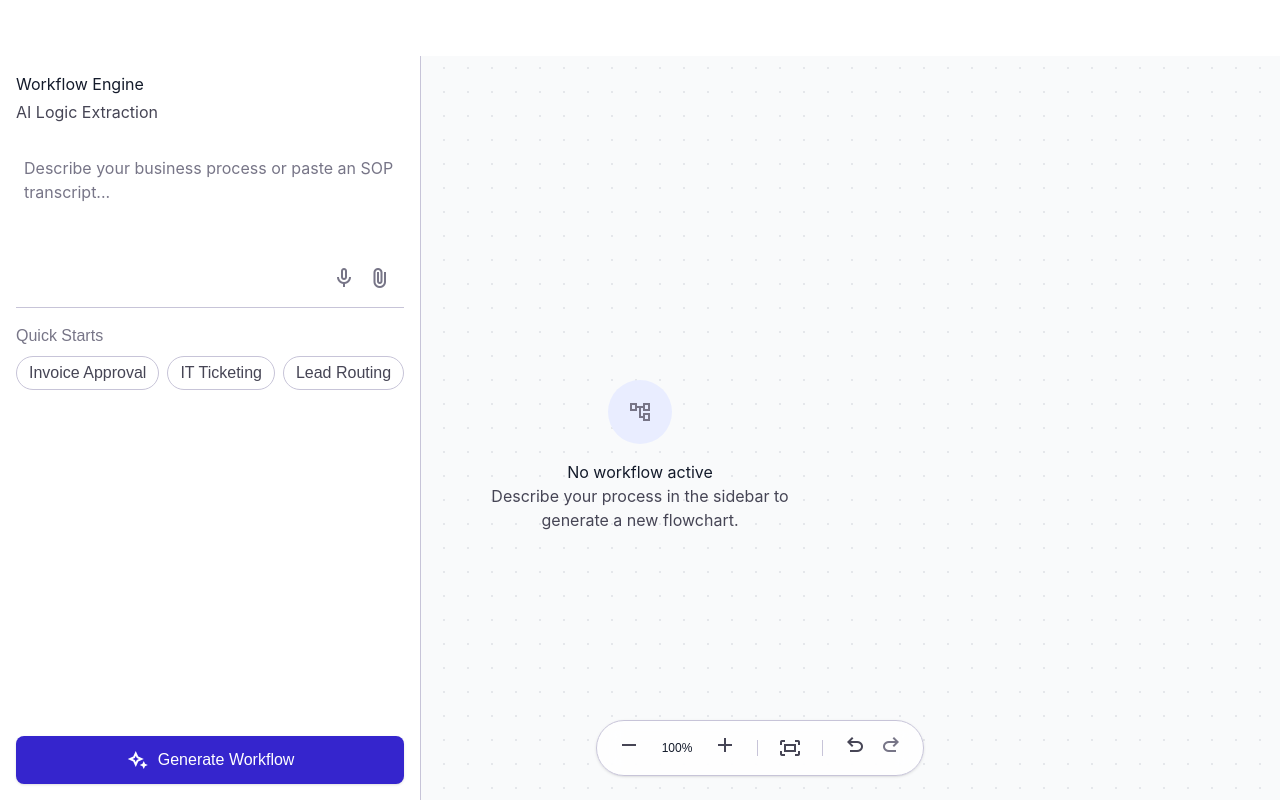
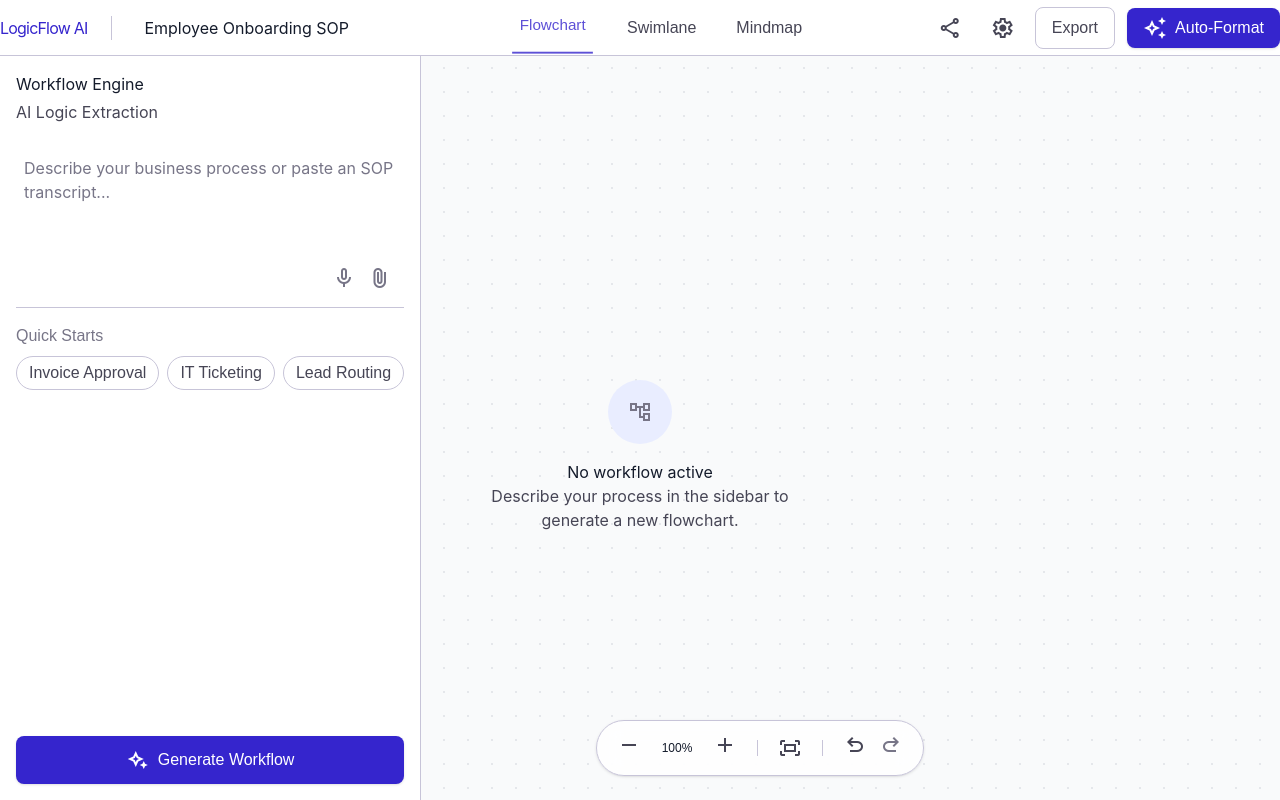
Before and after one commit to kalafrog/logicflow, a React (Vite) app in the folder frontend/: page /flowchart in a window 1280 px wide. Built offline with nearby package versions, Linux system fonts and the light colour scheme.

Commit message:
Update FlowchartTab.jsx

```diff
--- a/frontend/src/pages/FlowchartTab.jsx
+++ b/frontend/src/pages/FlowchartTab.jsx
@@ -1,5 +1,111 @@
+import React, { useState, useEffect, useRef } from 'react';
+import mermaid from 'mermaid';
+
 function FlowchartTab() {
+  const [prompt, setPrompt] = useState('');
+  const [loading, setLoading] = useState(false);
+  const [mermaidCode, setMermaidCode] = useState('');
+  const [error, setError] = useState('');
+  const flowchartRef = useRef(null);
+
+  // Initialize mermaid
+  useEffect(() => {
+    mermaid.initialize({ startOnLoad: false, theme: 'default', securityLevel: 'loose' });
+  }, []);
+
+  // Re-render mermaid diagram whenever the code updates
+  useEffect(() => {
+    const renderDiagram = async () => {
+      if (mermaidCode && flowchartRef.current) {
+        try {
+          flowchartRef.current.innerHTML = '';
+          const id = 'mermaid-' + Math.random().toString(36).substring(2, 9);
+          const { svg } = await mermaid.render(id, mermaidCode);
+          flowchartRef.current.innerHTML = svg;
+        } catch (e) {
+          console.error("Mermaid rendering error:", e);
+          setError("Failed to render diagram visualization.");
+        }
+      }
+    };
+    renderDiagram();
+  }, [mermaidCode]);
+
+  const handleGenerate = async () => {
+    if (!prompt.trim()) return;
+
+    setLoading(true);
+    setError('');
+
+    try {
+      const response = await fetch('https://logicflow-ompw.onrender.com/api/generate', {
+        method: 'POST',
+        headers: {
+          'Content-Type': 'application/json',
+        },
+        body: JSON.stringify({ prompt }),
+      });
+
+      const data = await response.json();
+
+      if (!response.ok) {
+        throw new Error(data.error || 'Failed to generate workflow');
+      }
+
+      setMermaidCode(data.mermaidCode);
+    } catch (err) {
+      console.error(err);
+      setError(err.message || 'Something went wrong');
+    } finally {
+      setLoading(false);
+    }
+  };
+
+  const handleQuickStart = (text) => {
+    setPrompt(text);
+  };
+
   return (
+    <>
+      <header className="bg-surface-container-lowest dark:bg-surface-dim border-b border-outline-variant dark:border-outline flex justify-between items-center h-14 px-gutter w-full fixed top-0 z-50">
+        <div className="flex items-center gap-4">
+          <div className="font-display text-headline-md text-primary dark:text-inverse-primary tracking-tighter shrink-0">
+            LogicFlow AI
+          </div>
+          <div className="h-6 w-px bg-outline-variant mx-2"></div>
+          <div className="flex items-center gap-2 group cursor-pointer hover:bg-surface-container-low px-2 py-1 rounded transition-colors">
+            <span className="font-headline-md text-headline-md text-on-surface">Employee Onboarding SOP</span>
+            <span className="material-symbols-outlined text-[16px] text-outline opacity-0 group-hover:opacity-100 transition-opacity">edit</span>
+          </div>
+        </div>
+        <nav className="hidden md:flex items-center gap-6 h-full">
+          <button className="h-full text-primary dark:text-primary-fixed border-b-2 border-primary dark:border-primary-fixed pb-1 font-label-caps text-label-caps px-2 opacity-80 scale-95 transition-all">
+            Flowchart
+          </button>
+          <button className="h-full text-on-surface-variant dark:text-surface-variant hover:text-primary dark:hover:text-primary-fixed transition-colors font-label-caps text-label-caps px-2">
+            Swimlane
+          </button>
+          <button className="h-full text-on-surface-variant dark:text-surface-variant hover:text-primary dark:hover:text-primary-fixed transition-colors font-label-caps text-label-caps px-2">
+            Mindmap
+          </button>
+        </nav>
+        <div className="flex items-center gap-3">
+          <button className="text-on-surface-variant hover:bg-surface-variant p-2 rounded-full transition-colors flex items-center justify-center">
+            <span className="material-symbols-outlined text-[20px]">share</span>
+          </button>
+          <button className="text-on-surface-variant hover:bg-surface-variant p-2 rounded-full transition-colors flex items-center justify-center">
+            <span className="material-symbols-outlined text-[20px]">settings</span>
+          </button>
+          <button className="font-label-caps text-label-caps text-on-surface-variant hover:bg-surface-variant px-4 py-2 rounded-lg transition-colors border border-outline-variant">
+            Export
+          </button>
+          <button className="font-label-caps text-label-caps bg-primary text-on-primary hover:bg-primary-container px-4 py-2 rounded-lg transition-colors shadow-sm flex items-center gap-2">
+            <span className="material-symbols-outlined text-[18px]">auto_awesome</span>
+            Auto-Format
+          </button>
+        </div>
+      </header>
+
       <div className="flex flex-1 pt-14 h-screen">
         <aside className="bg-surface-container-lowest dark:bg-surface-dim border-r border-outline-variant dark:border-outline fixed left-0 top-14 h-[calc(100vh-3.5rem)] w-sidebar-width flex flex-col p-4 z-40">
           <div className="mb-6">
@@ -9,6 +115,8 @@ function FlowchartTab() {
           <div className="mb-6 flex-1 flex flex-col gap-4">
             <div className="relative group h-40">
               <textarea
+                value={prompt}
+                onChange={(e) => setPrompt(e.target.value)}
                 className="w-full h-full resize-none border-b border-outline-variant focus:border-primary focus:border-b-2 bg-transparent p-2 font-body-md text-body-md text-on-surface placeholder:text-outline transition-all outline-none"
                 placeholder="Describe your business process or paste an SOP transcript..."
               ></textarea>
@@ -24,20 +132,33 @@ function FlowchartTab() {
             <div>
               <h3 className="font-label-caps text-label-caps text-outline mb-2">Quick Starts</h3>
               <div className="flex flex-wrap gap-2">
-              <span className="px-3 py-1 rounded-full border border-outline-variant font-mono-sm text-mono-sm text-on-surface-variant cursor-pointer hover:bg-surface-variant transition-colors">Invoice Approval</span>
-              <span className="px-3 py-1 rounded-full border border-outline-variant font-mono-sm text-mono-sm text-on-surface-variant cursor-pointer hover:bg-surface-variant transition-colors">IT Ticketing</span>
-              <span className="px-3 py-1 rounded-full border border-outline-variant font-mono-sm text-mono-sm text-on-surface-variant cursor-pointer hover:bg-surface-variant transition-colors">Lead Routing</span>
+                <span onClick={() => handleQuickStart("Invoice Approval Process")} className="px-3 py-1 rounded-full border border-outline-variant font-mono-sm text-mono-sm text-on-surface-variant cursor-pointer hover:bg-surface-variant transition-colors">Invoice Approval</span>
+                <span onClick={() => handleQuickStart("IT Ticketing Workflow")} className="px-3 py-1 rounded-full border border-outline-variant font-mono-sm text-mono-sm text-on-surface-variant cursor-pointer hover:bg-surface-variant transition-colors">IT Ticketing</span>
+                <span onClick={() => handleQuickStart("Lead Routing Pipeline")} className="px-3 py-1 rounded-full border border-outline-variant font-mono-sm text-mono-sm text-on-surface-variant cursor-pointer hover:bg-surface-variant transition-colors">Lead Routing</span>
               </div>
             </div>
           </div>
-        <button className="w-full bg-primary text-on-primary hover:bg-primary-container font-label-caps text-label-caps py-3 rounded-lg shadow-sm transition-all flex justify-center items-center gap-2 mt-auto">
+
+          {error && <p className="text-red-500 text-xs mb-2">{error}</p>}
+
+          <button
+            onClick={handleGenerate}
+            disabled={loading}
+            className="w-full bg-primary text-on-primary hover:bg-primary-container font-label-caps text-label-caps py-3 rounded-lg shadow-sm transition-all flex justify-center items-center gap-2 mt-auto disabled:opacity-50"
+          >
             <span className="material-symbols-outlined text-[18px]">magic_button</span>
-          Generate Workflow
+            {loading ? "Generating..." : "Generate Workflow"}
           </button>
         </aside>
 
         <main className="flex-1 ml-sidebar-width relative dot-grid overflow-auto bg-[#F9FAFB]">
           <div className="relative w-full h-full flex flex-col items-center justify-center min-h-[800px] min-w-[800px] p-20">
+            {/* Conditional Rendering for Flowchart or Empty State */}
+            {mermaidCode ? (
+              <div className="bg-white p-6 rounded-xl shadow-md border border-outline-variant w-full max-w-4xl overflow-auto flex justify-center">
+                <div ref={flowchartRef} className="w-full flex justify-center"></div>
+              </div>
+            ) : (
               <div className="flex flex-col items-center gap-4 text-center">
                 <div className="w-16 h-16 rounded-full bg-surface-container flex items-center justify-center text-outline">
                   <span className="material-symbols-outlined text-[32px]">account_tree</span>
@@ -47,6 +168,7 @@ function FlowchartTab() {
                   <p className="font-body-md text-on-surface-variant max-w-xs">Describe your process in the sidebar to generate a new flowchart.</p>
                 </div>
               </div>
+            )}
           </div>
 
           <div className="fixed bottom-6 left-1/2 translate-x-[calc(-50%+120px)] bg-white/80 backdrop-blur-md border border-outline-variant rounded-full shadow-sm px-4 py-2 flex items-center gap-4 z-50">
@@ -75,6 +197,7 @@ function FlowchartTab() {
           </div>
         </main>
       </div>
+    </>
   );
 }
 
```
Lines whose indentation alone changed are shown as unchanged.
